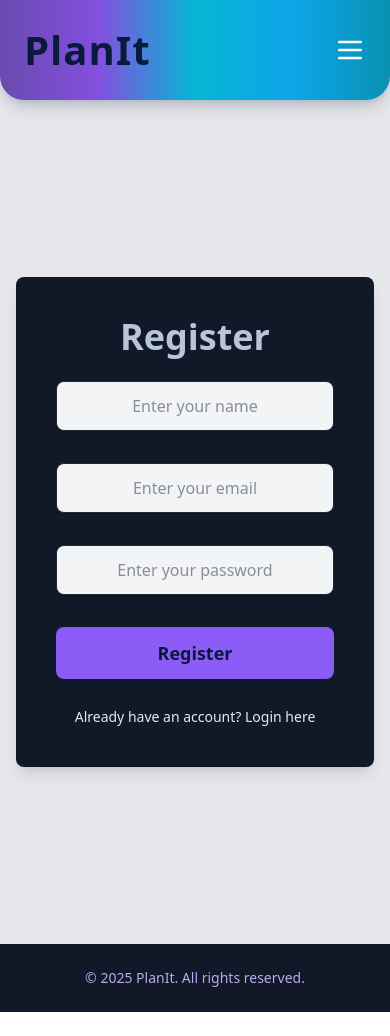
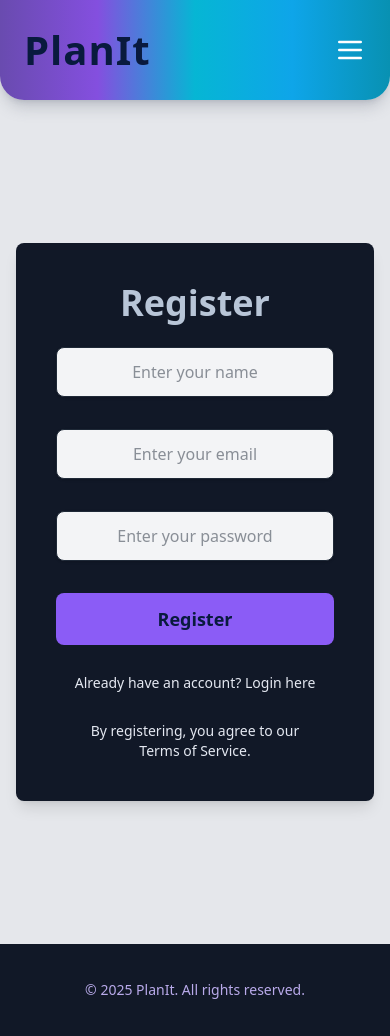
Before and after one commit to elinstella/PlanIt, a React (Vite) app in the folder frontend/: page /register in a window 390 px wide. Before the commit the page ends 1012 px from the top, so only its background shows below. Built offline with nearby package versions, Linux system fonts and the light colour scheme.

Commit message:
Registerings dokument

```diff
--- a/frontend/src/App.tsx
+++ b/frontend/src/App.tsx
@@ -1,14 +1,14 @@
 import { BrowserRouter as Router, Routes, Route } from "react-router-dom";
 import Home from "./pages/Home";
 import About from "./pages/About";
-import Register from "./pages/Register";
+import Register from "./pages/Register/Register";
 import Login from "./pages/Login";
 import Profile from "./pages/Profile";
 import Navbar from "./components/Navbar";
 import ForgotPassword from "./pages/ForgotPassword";
 import ResetPassword from "./pages/ResetPassword";
 import Footer from "./components/Footer";
-import AddTodo from "./pages/AddTodo";
+import AddTodo from "./pages/AddTodo/AddTodo";
 import Dashboard from "./pages/Dashboard/Dashboard";
 
 const App = () => {
--- a/frontend/src/components/Footer.tsx
+++ b/frontend/src/components/Footer.tsx
@@ -1,17 +1,15 @@
-// components/Footer.tsx
-
 const Footer = () => {
   return (
-    <footer className="bg-dark text-mutedlilac py-6 px-4">
-      <div className="max-w-screen-xl mx-auto flex flex-col md:flex-row items-center justify-between text-sm gap-4">
+    <footer className="bg-dark text-mutedlilac py-9 px-4">
+      <div className="max-w-screen-xl mx-auto flex items-center justify-center text-sm gap-4">
 
         {/* Left: Copyright */}
-        <p className="text-center md:text-left">
+        <p className="text-center">
           &copy; {new Date().getFullYear()} PlanIt. All rights reserved.
         </p>
 
         {/* Right: Nav links */}
-
+        {/* You can add additional footer links here */}
       </div>
     </footer>
   );
--- a/frontend/src/components/api/send-email.tsx
+++ b/frontend/src/components/api/send-email.tsx
@@ -37,7 +37,7 @@ const EmailSender = () => {
   };
 
   return (
-    <div className="h-auto flex items-center justify-center p-6 mt-4"> {/* Minskat avstånd från andra komponenter */}
+    <div className="h-auto flex items-center justify-center p-6 mt-1 mb-3"> {/* Minskat avstånd från andra komponenter */}
       {/* 🔹 Email Sender Box with bg-dark background */}
       <div className="bg-dark p-16 rounded-lg shadow-lg w-full max-w-3xl text-center"> {/* Changed background color */}
         <h1 className="text-3xl text-white font-bold mb-6">Subscribe for Updates</h1> {/* White text color for better contrast */}
--- a/frontend/src/pages/AddTodo.tsx
+++ b/frontend/src/pages/AddTodo/AddTodo.tsx
@@ -1,7 +1,7 @@
 import { useEffect, useState, useRef } from "react";
-import CreateTask from "./AddTodo/CreateTask";
-import NotesView, { Todo } from "./AddTodo/NotesView";
-import TrashView from "./AddTodo/TrashView";
+import CreateTask from "./CreateTask";
+import NotesView, { Todo } from "./NotesView";
+import TrashView from "./TrashView";
 
 const AddTodo = () => {
   const [todos, setTodos] = useState<Todo[]>([]);
--- a/frontend/src/pages/Register.tsx
+++ b/frontend/src/pages/Register/Register.tsx
@@ -1,7 +1,8 @@
 import { useState } from "react";
 import { useNavigate, Link } from "react-router-dom";
-import InputField from "../components/UI/InputField"; // ✅ Import InputField
-import VerifyEmail from "../components/api/VerifyEmail";
+import InputField from "../../components/UI/InputField"
+import VerifyEmail from "../../components/api/VerifyEmail";
+import TermsModal from "./TermsModal"; // Import the TermsModal component
 
 const Register = () => {
   const [step, setStep] = useState(1);
@@ -10,6 +11,7 @@ const Register = () => {
   const [password, setPassword] = useState("");
   const [error, setError] = useState("");
   const [resendMessage, setResendMessage] = useState("");
+  const [isModalOpen, setIsModalOpen] = useState(false); // Modal open state
   const navigate = useNavigate();
 
   const handleRegister = async (e: React.FormEvent) => {
@@ -60,6 +62,9 @@ const Register = () => {
     }
   };
 
+  const openTermsModal = () => setIsModalOpen(true);
+  const closeTermsModal = () => setIsModalOpen(false);
+
   return (
     <div className="flex flex-col items-center justify-center min-h-screen bg-neutral px-4">
       {/* 🔹 Registration Box */}
@@ -103,6 +108,14 @@ const Register = () => {
                 Login here
               </Link>
             </p>
+
+            {/* 🔹 Terms Link */}
+            <p className="text-sm text-warmbeige mt-2">
+              By registering, you agree to our{" "}
+              <button onClick={openTermsModal} className="text-primary-light hover:underline">
+                Terms of Service
+              </button>.
+            </p>
           </form>
         ) : (
           /* 🔹 Step 2: Verification Message */
@@ -121,6 +134,9 @@ const Register = () => {
           </div>
         )}
       </div>
+
+      {/* 🔹 Terms Modal */}
+      <TermsModal isOpen={isModalOpen} onClose={closeTermsModal} />
     </div>
   );
 };
--- /dev/null
+++ b/frontend/src/pages/Register/TermsModal.tsx
@@ -0,0 +1,46 @@
+// TermsModal.tsx
+import React from "react";
+
+interface TermsModalProps {
+  isOpen: boolean;
+  onClose: () => void;
+}
+
+const TermsModal: React.FC<TermsModalProps> = ({ isOpen, onClose }) => {
+  if (!isOpen) return null;
+
+  return (
+    <div className="fixed inset-0 flex justify-center items-center bg-black bg-opacity-50 z-50">
+      <div className="bg-white p-6 rounded-lg max-w-lg w-full">
+        <h2 className="text-2xl font-bold mb-4">Read This Before You Register</h2>
+
+        {/* Scrollable content section */}
+        <div className="text-sm text-gray-800 mb-4 max-h-96 overflow-y-auto">
+          <p><strong>The Service is Completely Free:</strong> Our service is free to use. There are no hidden fees, subscriptions, or payments required to get started.</p>
+          <p><strong>We Use MongoDB for Data Storage:</strong> To handle and store your data, we use MongoDB as our database. By registering, you agree that your information will be processed according to the terms and policies of MongoDB.</p>
+          <p><strong>Privacy and Data Protection:</strong> We care about your privacy. Your data will be handled with the utmost respect and in accordance with our Privacy Policy. We recommend reading through this carefully before registering.</p>
+          <p><strong>Possible Future Payments:</strong> If the service transitions to a paid model in the future, we will update our terms of service and privacy policy. You will be notified of these changes before they take effect.</p>
+          <p><strong>Terms of Use:</strong> By registering, you agree to our Terms of Service. Please read them carefully to understand how our service works and your rights and responsibilities as a user.</p>
+
+          <h3 className="text-xl font-semibold mt-6 mb-4">Terms of Use for PlanIt</h3>
+          <p><strong>Purpose of the Service:</strong> PlanIt helps users create and manage their daily tasks, reminders, and to-do lists. By registering and using the app, you agree to these terms.</p>
+          <p><strong>Registration and Account Information:</strong> To use the app, you must create an account with a valid email address. You are responsible for maintaining the confidentiality of your login credentials and for updating your information as needed.</p>
+          <p><strong>Use of the App:</strong> You may use the app for personal purposes only and are responsible for ensuring that you do not upload or share illegal or harmful content.</p>
+          <p><strong>Privacy:</strong> We collect and store your personal information in accordance with our Privacy Policy. We strive to protect your data, but we cannot guarantee complete security.</p>
+          <p><strong>Payment and Costs:</strong> The app is free to use, but some premium features may be available for a fee. If payments become necessary in the future, we will update the terms of service and notify you in advance.</p>
+          <p><strong>Limitation of Liability:</strong> The app is provided "as is," and we are not responsible for any damage that may occur through its use. We make no guarantees regarding the app’s reliability or availability.</p>
+          <p><strong>Changes to Terms:</strong> We reserve the right to change these terms of use at any time. You will be notified of any significant changes before they take effect.</p>
+          <p><strong>Account Termination:</strong> You may terminate your account at any time by contacting us. Upon termination, your data may be permanently deleted, depending on our policy and legal requirements.</p>
+        </div>
+
+        <div className="flex justify-end">
+          <button onClick={onClose} className="bg-primary text-white px-4 py-2 rounded-lg">
+            Close
+          </button>
+        </div>
+      </div>
+    </div>
+  );
+};
+
+export default TermsModal;
```
